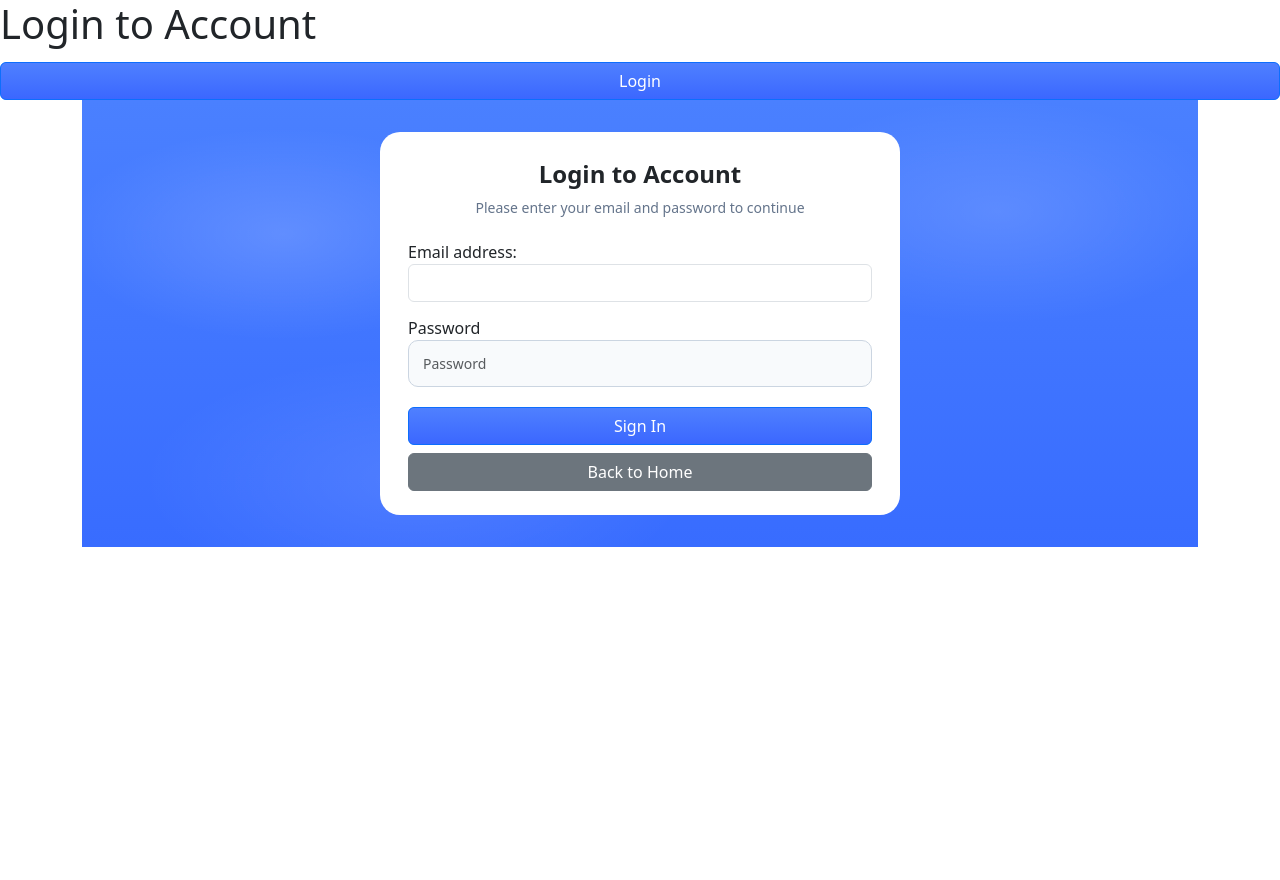
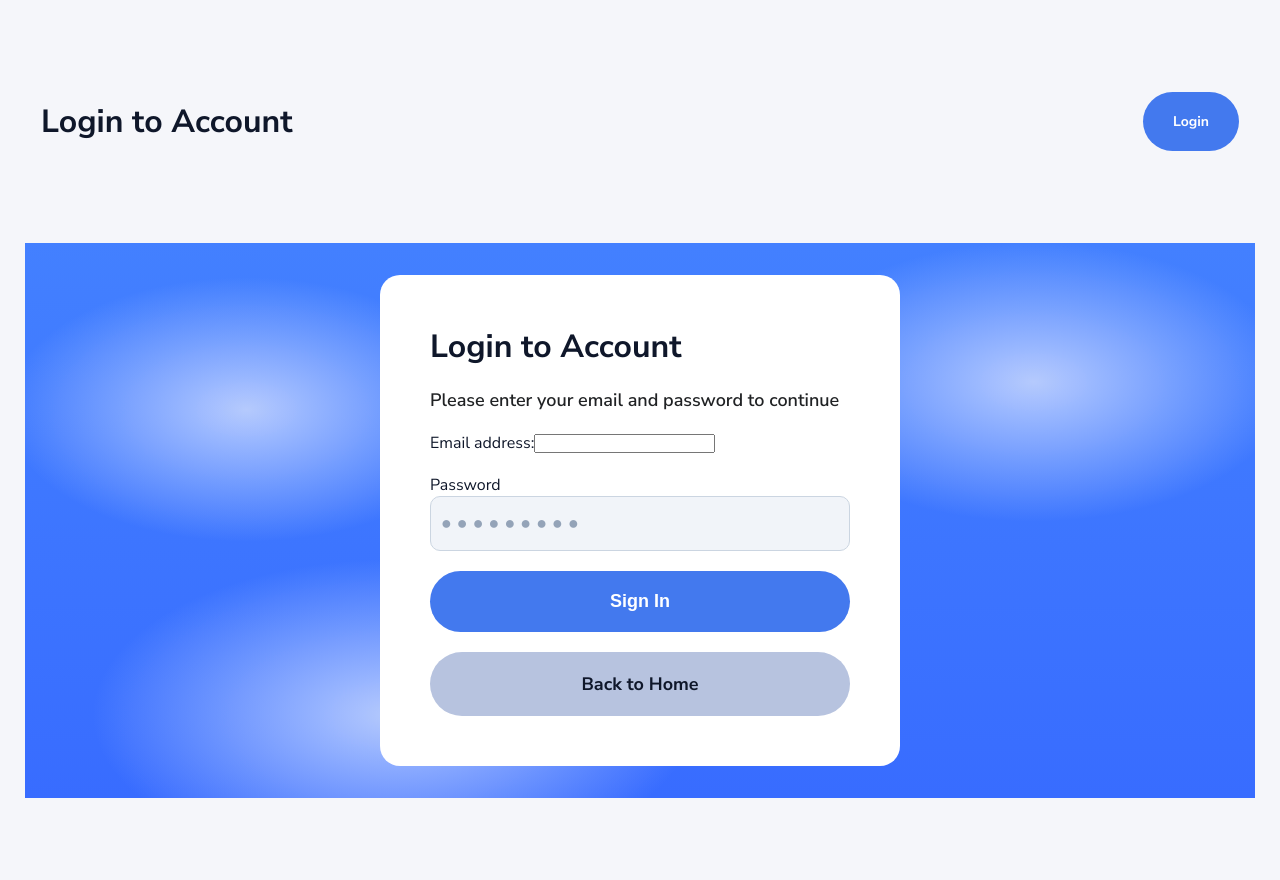
Before and after one commit to VikaViktoriaK/mini-blog, a Yii app: template views/site/login.php in a window 1280 px wide. Before the commit the page ends 547 px from the top, so only its background shows below. Run offline with PHP 8.4 and a stand-in for Yii, Linux system fonts and the light colour scheme; the template is opened without the code that fills it, so the values that code supplies are empty; form fields are guessed from the names that the template uses; some libraries are stand-ins or nearby versions.

Commit message:
styles added

```diff
--- a/assets/AppAsset.php
+++ b/assets/AppAsset.php
@@ -20,12 +20,11 @@
     public $basePath = '@webroot';
     public $baseUrl = '@web';
     public $css = [
-        'css/site.css',
+        'css/main.css',
     ];
     public $js = [
     ];
     public $depends = [
         'yii\web\YiiAsset',
-        'yii\bootstrap5\BootstrapAsset'
     ];
 }
--- a/views/layouts/main.php
+++ b/views/layouts/main.php
@@ -18,11 +18,12 @@
     <title><?= Html::encode($this->title) ?></title>
     <?php $this->head() ?>
 
-    <?php $this->registerCssFile('@web/css/styles.css'); ?>
+    <?php $this->registerCssFile('@web/css/main.css');?>
 </head>
 <body>
 <?php $this->beginBody() ?>
 
+<div class="container">
 <header class="site-header">
     <h1><?= Html::encode($this->title) ?></h1>
 
@@ -45,8 +46,8 @@
             <?= Html::endForm() ?>
         <?php endif; ?>
     </div>
-
 </header>
+</div>
 
 <main class="container">
     <?= $content ?>
--- a/views/site/login.php
+++ b/views/site/login.php
@@ -6,14 +6,15 @@
 /** @var \app\models\LoginForm $model */
 
 $this->title = 'Login to Account';
-$this->registerCssFile('@web/css/login.css');
+$this->registerCssFile('@web/css/main.css');
 ?>
 <div class="auth-page">
     <div class="auth-bg"></div>
 
     <div class="auth-card" role="dialog" aria-labelledby="auth-title">
+        <div class="login-content">
         <h1 id="auth-title"><?= Html::encode($this->title) ?></h1>
-        <p class="auth-sub">Please enter your email and password to continue</p>
+        <p class="form-text">Please enter your email and password to continue</p>
 
         <?php $form = ActiveForm::begin([
             'id' => 'login-form',
@@ -30,18 +31,19 @@
         <?= $form->errorSummary($model, ['class' => 'form-errors']) ?>
 
         <?= $form->field($model, 'email')
-            ->input('email', ['placeholder' => 'you@example.com', 'autocomplete' => 'email'])
+            ->input('email', ['placeholder' => 'esteban_schiller@gmail.com', 'autocomplete' => 'email'])
             ->label('Email address:') ?>
 
         <?= $form->field($model, 'password')
-            ->passwordInput(['placeholder' => 'Password', 'autocomplete' => 'current-password'])
+            ->passwordInput(['placeholder' => '● ● ● ● ● ● ● ● ●', 'autocomplete' => 'current-password'])
             ->label('Password') ?>
 
         <div class="form-actions">
-            <?= Html::submitButton('Sign In', ['class' => 'btn btn-primary']) ?>
-            <?= Html::a('Back to Home', ['site/index'], ['class' => 'btn btn-secondary']) ?>
+            <?= Html::submitButton('Sign In', ['class' => 'btn btn-primary btn-form']) ?>
+            <?= Html::a('Back to Home', ['site/index'], ['class' => 'btn btn-secondary btn-form']) ?>
         </div>
 
         <?php ActiveForm::end(); ?>
+        </div>
     </div>
 </div>
--- a/views/site/my-posts.php
+++ b/views/site/my-posts.php
@@ -7,8 +7,9 @@
 use yii\widgets\ActiveForm;
 
 $this->title = 'My posts';
-$this->registerCssFile('@web/css/my-posts.css');
+$this->registerCssFile('@web/css/main.css');
 ?>
+
 <div class="card">
     <?php $form = ActiveForm::begin([
         'action' => ['post/create'],
--- a/web/css/login.css
+++ /dev/null
@@ -1,98 +0,0 @@
-*{box-sizing:border-box;margin:0;padding:0}
-:root{
-    --bg:#4f80ff;
-    --card:#ffffff;
-    --text:#0f172a;
-    --muted:#64748b;
-    --ring:#cbd5e1;
-    --radius:16px;
-}
-html,body{height:100%}
-body{
-    font-family: -apple-system,BlinkMacSystemFont,"Segoe UI",Roboto,Inter,Helvetica,Arial,sans-serif;
-    color:var(--text);
-    background: var(--bg);
-}
-
-.auth-page{
-    min-height:100%;
-    display:grid;
-    place-items:center;
-    position:relative;
-    padding:32px;
-    overflow:hidden;
-}
-.auth-bg{
-    position:absolute; inset:0;
-    background:
-            radial-gradient(28% 34% at 18% 30%, rgba(255,255,255,.15) 0%, rgba(255,255,255,0) 70%),
-            radial-gradient(30% 36% at 82% 25%, rgba(255,255,255,.12) 0%, rgba(255,255,255,0) 70%),
-            radial-gradient(35% 40% at 30% 85%, rgba(255,255,255,.10) 0%, rgba(255,255,255,0) 70%),
-            linear-gradient(180deg, var(--bg) 0%, #3d6cf7 100%);
-    filter: saturate(110%);
-    z-index:0;
-}
-
-.auth-card{
-    position:relative;
-    z-index:1;
-    width:100%;
-    max-width:520px;
-    background:var(--card);
-    border-radius:20px;
-    padding:28px 28px 24px;
-}
-.auth-card h1{
-    text-align:center;
-    font-size:24px;
-    font-weight:700;
-    margin-bottom:8px;
-}
-.auth-sub{
-    text-align:center;
-    color:var(--muted);
-    font-size:14px;
-    margin-bottom:22px;
-}
-
-form{display:flex;flex-direction:column;gap:14px}
-.field{display:flex;flex-direction:column;gap:8px}
-.label{font-size:14px;color:#0f172a}
-input[type="email"],
-input[type="password"]{
-    width:100%;
-    padding:12px 14px;
-    border:1px solid var(--ring);
-    border-radius:10px;
-    background:#f8fafc;
-    outline:none;
-    font-size:14px;
-}
-input::placeholder{color:#94a3b8}
-input:focus{
-    border-color:#7aa2ff;
-    background:#ffffff;
-}
-
-.btn{
-    appearance:none;
-    border:0;
-    border-radius:999px;
-    padding:12px 18px;
-    font-weight:600;
-    text-align:center;
-    cursor:pointer;
-    text-decoration:none;
-    display:block;
-    width:100%;
-}
-.btn-primary{
-    color:#fff;
-    background: linear-gradient(180deg, #4f80ff 0%, #3b67ff 100%);
-    margin-top:6px;
-}
-.btn-secondary{
-    background:#e5e7eb;
-    color:#0f172a;
-    margin-top:8px;
-}
--- /dev/null
+++ b/web/css/main.css
@@ -0,0 +1,239 @@
+@import url('https://fonts.googleapis.com/css2?family=Nunito+Sans:ital,opsz,wght@0,6..12,200..1000;1,6..12,200..1000&display=swap');
+
+*{box-sizing:border-box;margin:0;padding:0}
+:root{
+    --bg: #f5f6fa;
+    --card:#ffffff;
+    --text:#0f172a;
+    --muted:#64748b;
+    --ring:#cbd5e1;
+    --radius:16px;
+}
+html,body{height:100%}
+body{
+    font-family: "Nunito Sans", sans-serif;
+    color:var(--text);
+    background: var(--bg);
+}
+
+header {
+    margin-top: 80px;
+}
+
+.container {
+    max-width: 1230px;
+    padding-bottom: 80px;
+    margin: 0 auto;
+}
+
+.btn{
+    appearance:none;
+    border:0;
+    border-radius: 50px;
+    padding: 20px 30px;
+    font-size: 14px;
+    font-weight:700;
+    text-align:center;
+    cursor:pointer;
+    text-decoration:none;
+    display:block;
+    color:#fff;
+    background: #4379EE;
+}
+
+.auth-page{
+    min-height:100%;
+    display:grid;
+    place-items:center;
+    position:relative;
+    padding:32px;
+    overflow:hidden;
+}
+.auth-bg{
+    position:absolute; inset:0;
+    background:
+            radial-gradient(28% 34% at 18% 30%, rgb(183, 202, 248) 0%, rgba(255,255,255,0) 70%),
+            radial-gradient(30% 36% at 82% 25%, rgb(183, 202, 248) 0%, rgba(255,255,255,0) 70%),
+            radial-gradient(35% 40% at 30% 85%, rgb(183, 202, 248) 0%, rgba(255,255,255,0) 70%),
+            linear-gradient(180deg, #4880FF 0%, #3d6cf7 100%);
+    filter: saturate(110%);
+    z-index:0;
+}
+
+.auth-card{
+    position:relative;
+    z-index:1;
+    width:100%;
+    max-width:520px;
+    background:var(--card);
+    border-radius:20px;
+    padding: 50px;
+}
+
+.login-content {
+    gap: 20px;
+}
+
+.form-text{
+    color: #202224;
+    font-size: 18px;
+    font-style: normal;
+    font-weight: 600;
+    margin-top: 20px;
+    margin-bottom: 20px;
+}
+
+.form-actions {
+    display: flex;
+    flex-direction: column;
+    gap: 20px;
+}
+
+.btn-form {
+    width: 100%;
+    font-size: 18px;
+}
+
+form, .field {
+    display: flex;
+    flex-direction: column;
+}
+
+form { gap: 20px; }
+
+.label {
+    color: #202224;
+    font-size: 18px;
+    font-weight: 600;
+    margin-bottom: 15px;
+}
+
+input[type="email"],
+input[type="password"] {
+    width: 100%;
+    padding: 16px 10px;
+    border: 1px solid var(--ring);
+    border-radius: 10px;
+    background: #F1F4F9;
+    outline: none;
+    color: #A6A6A6;
+    font-size: 18px;
+}
+
+input::placeholder{color:#94a3b8}
+input:focus{
+    border-color:#7aa2ff;
+    background:#ffffff;
+}
+
+
+.btn-secondary{
+    background:#B7C3DF;
+    color:#0f172a;
+}
+
+.btn-primary{
+    color:#fff;
+    background: #4379EE;
+}
+
+.page-header {
+    display: flex;
+    align-items: center;
+    justify-content: space-between;
+    padding: 12px 4px 20px;
+}
+
+.page-header h1 {
+    margin: 0;
+    font-size: 28px;
+    font-weight: 700;
+    color: #0f172a;
+}
+
+.header-actions {
+    display: flex;
+    align-items: center;
+    gap: 12px;
+}
+
+.card {
+    background: #ffffff;
+    border: 1px solid #e5e7eb;
+    border-radius: 14px;
+    padding: 16px;
+    margin-bottom: 40px;
+    box-shadow: 0 2px 10px rgba(15, 23, 42, 0.04);
+}
+
+.card-form {
+    display: flex;
+    flex-direction: column;
+    gap: 20px;
+}
+
+.input {
+    width: 100%;
+    border: 1px solid #e5e7eb;
+    background: #f3f4f6;
+    border-radius: 10px;
+    padding: 10px 12px;
+    outline: none;
+    transition: box-shadow .15s ease;
+    font: inherit;
+}
+
+.input:focus {
+    box-shadow: 0 0 0 3px rgba(59, 130, 246, .25);
+    background: #fff;
+}
+
+.input-title {
+    height: 44px;
+    font-weight: 600;
+}
+
+.card-actions {
+    display: flex;
+    justify-content: flex-end;
+    gap: 12px;
+    margin-top: 6px;
+}
+
+.posts{
+    display:flex;
+    flex-direction:column;
+    gap: 40px;
+}
+.post-card{
+    background: #FFFFFF;
+    border-radius: var(--radius);
+    padding: 16px 32px;
+}
+
+.post-card:hover{
+    transform: translateY(-2px);
+}
+.post-title{
+    font-size:18px;
+    font-weight:700;
+    margin-bottom:10px;
+}
+.post-text{
+    font-size:14px;
+    color:#6b7280;
+}
+
+.site-header {
+    display: flex;
+    align-items: center;
+    justify-content: space-between;
+    gap: 16px;
+    padding: 12px 16px;
+}
+
+.header-actions {
+    display: flex;
+    align-items: center;
+    gap: 8px;
+}
```
Also changed, not shown: tests/_bootstrap.php (deleted, +0 -6 lines), tests/acceptance/_bootstrap.php (deleted, +0 -1 lines), tests/functional/_bootstrap.php (deleted, +0 -1 lines), views/site/index.php (+4 -4 lines), web/css/my-posts.css (deleted, +0 -97 lines), web/css/styles.css (deleted, +0 -116 lines).
